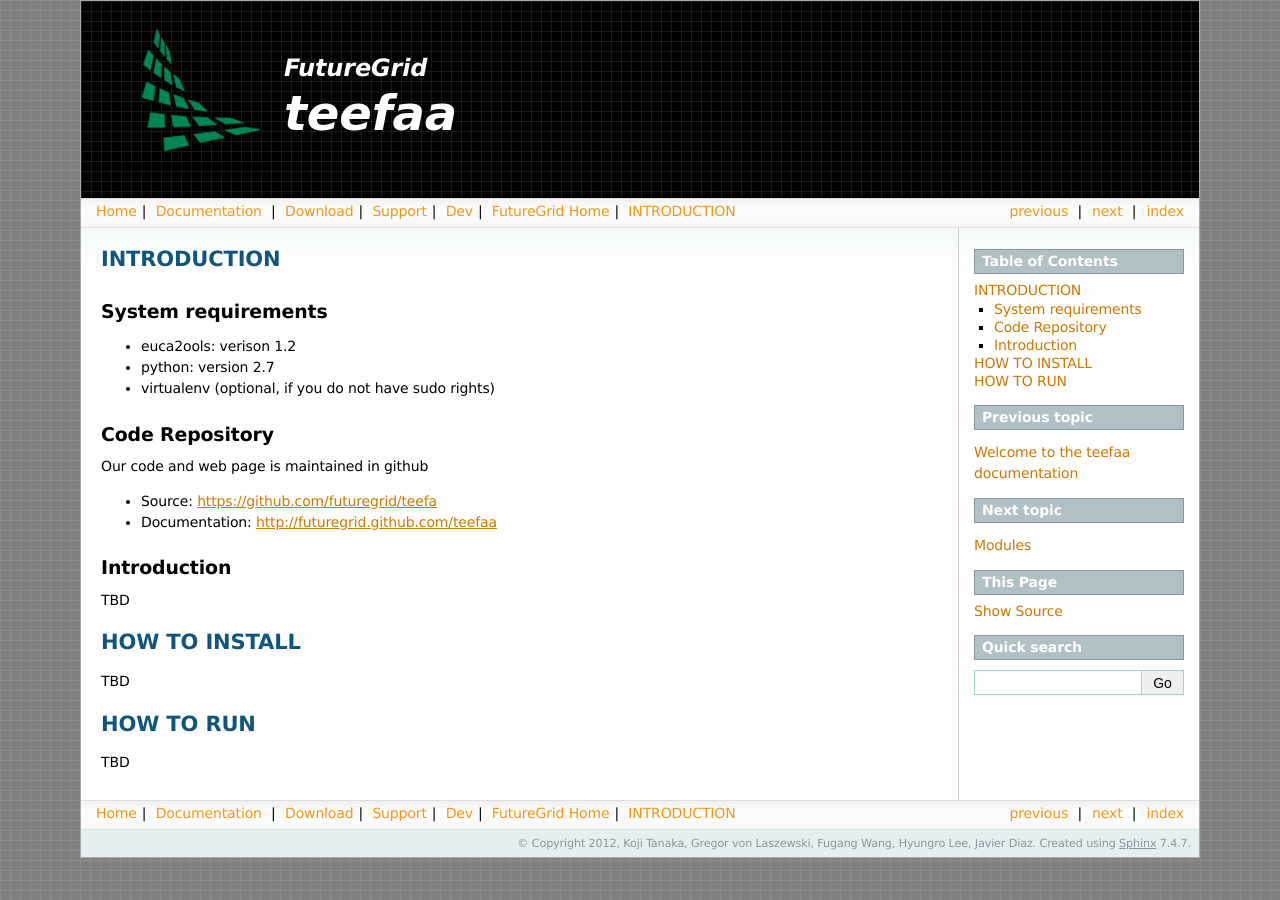
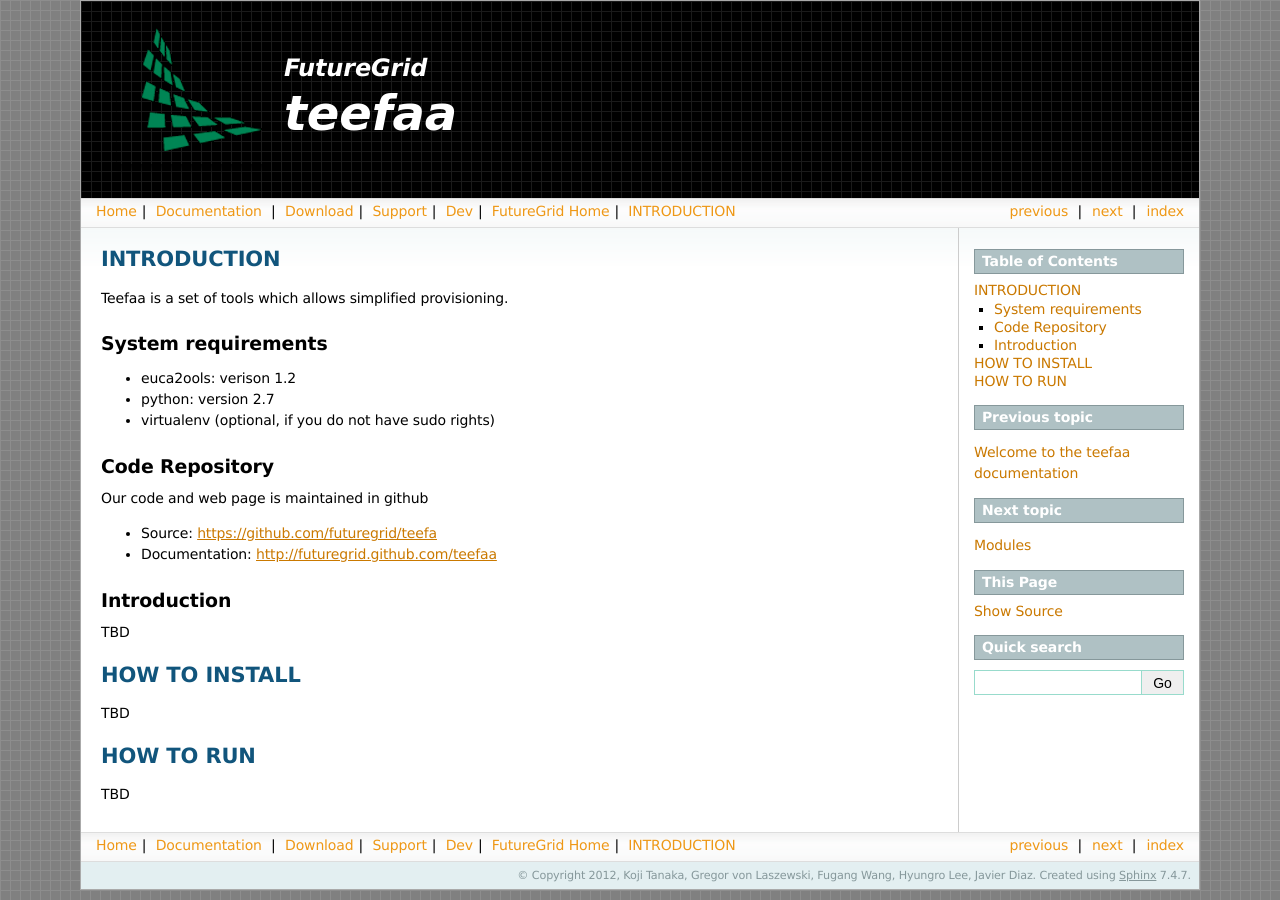
Before and after one commit to futuregrid/deprecated-teefaa, a Sphinx documentation site: the page built from doc/source/intro.rst, in a window 1280 px wide. Built offline with Sphinx 7.4.7, drawn with Linux system fonts in a browser that asks for light colours; formulas are drawn with MathJax 3; pages that are not in the unit, such as notebooks, are missing from menus.

Commit message:
edited intro.rst

```diff
--- a/doc/source/intro.rst
+++ b/doc/source/intro.rst
@@ -1,5 +1,7 @@
 INTRODUCTION
 ============
+
+Teefaa is a set of tools which allows simplified provisioning.
 
 System requirements
 ------------------
```
